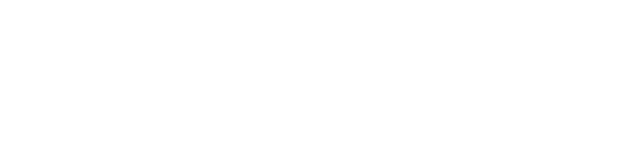
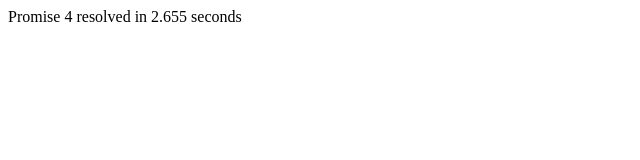
Before and after one commit to acciojob/race-to-finish-rishabh0085, a website: page main.html in a window 1280 px wide. Shown: the whole page, without its empty margins (0-640 px from the left). Drawn offline with Linux system fonts and the light colour scheme.

Commit message:
created a submission

```diff
--- a/main.html
+++ b/main.html
@@ -1,13 +1,13 @@
+<!-- index.html -->
 <!DOCTYPE html>
-
-<html>
-  <head>
-    <link rel="stylesheet" href="styles.css" />
-  </head>
-
-  <body>
-    <!-- the entire body must be written by student -->
-    <div id="output"></div>
-    <script type="text/javascript" src="./script.js"></script>
-  </body>
+<html lang="en">
+<head>
+  <meta charset="UTF-8">
+  <meta name="viewport" content="width=device-width, initial-scale=1.0">
+  <title>Race to the Finish</title>
+</head>
+<body>
+  <div id="output"></div>
+  <script src="script.js"></script>
+</body>
 </html>
--- a/script.js
+++ b/script.js
@@ -1,4 +1,23 @@
 window.promises = [];
 
-// Do not change the code above this
-// add your promises to the array `promises`
+// script.js
+const promises = Array.from({ length: 5 }, (_, index) => {
+  // Create promises that resolve after a random time between 1 and 5 seconds
+  return new Promise(resolve => {
+    const randomTime = Math.floor(Math.random() * 5000) + 1000; // Random time between 1 and 5 seconds
+    setTimeout(() => {
+      resolve(`Promise ${index + 1} resolved in ${randomTime / 1000} seconds`);
+    }, randomTime);
+  });
+});
+
+Promise.any(promises)
+  .then(result => {
+    // Print the result to the output div
+    const outputDiv = document.getElementById('output');
+    outputDiv.textContent = result;
+  })
+  .catch(error => {
+    // Handle errors if all promises are rejected
+    console.error('All promises were rejected:', error);
+  });
```
